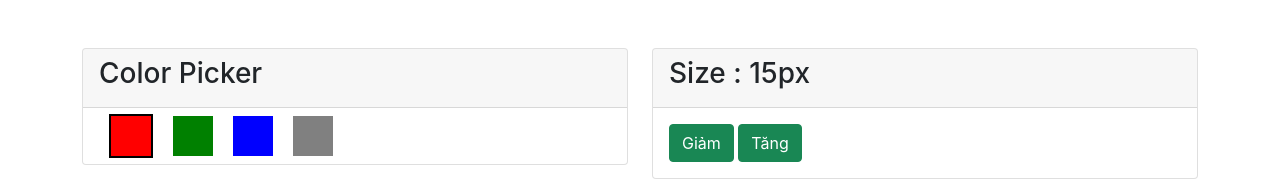
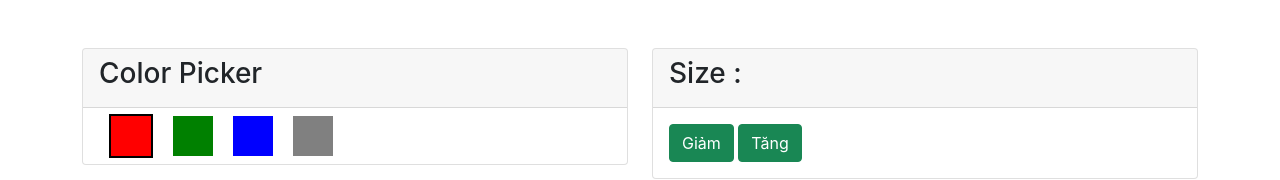
Before and after one commit to Huunhat22/settingtext, a React (Create React App) app: page / in a window 1280 px wide. Shown: the top 180 px of the page. Built offline with nearby package versions, Linux system fonts and the light colour scheme.

Commit message:
xử lý sự kiện khi nhấn nút tăng giảm

```diff
--- a/src/components/Sizesetting.js
+++ b/src/components/Sizesetting.js
@@ -1,15 +1,21 @@
 import React, {Component} from 'react';
 
 class Sizesetting extends Component{
+
+    //function onChangeSize
+    onChangeSize =(value) =>{
+        this.props.reciveChangeSize(value);
+    }
+
     render(){
         return(
             <div className="card mb-3">
                 <div className="card-header">
-                    <h3>Size : 15px</h3>
+                    <h3>Size : {this.props.fontSize}</h3>
                 </div>
                 <div className="card-body">
-                    <button type="button" className="btn btn-success" >Giảm</button>&nbsp;
-                    <button type="button" className="btn btn-success" >Tăng</button>
+                    <button type="button" className="btn btn-success" onClick = {() =>this.onChangeSize(-2) }>Giảm</button>&nbsp;
+                    <button type="button" className="btn btn-success" onClick = {() =>this.onChangeSize(+2) }>Tăng</button>
                 </div>
             </div>
         );
```
